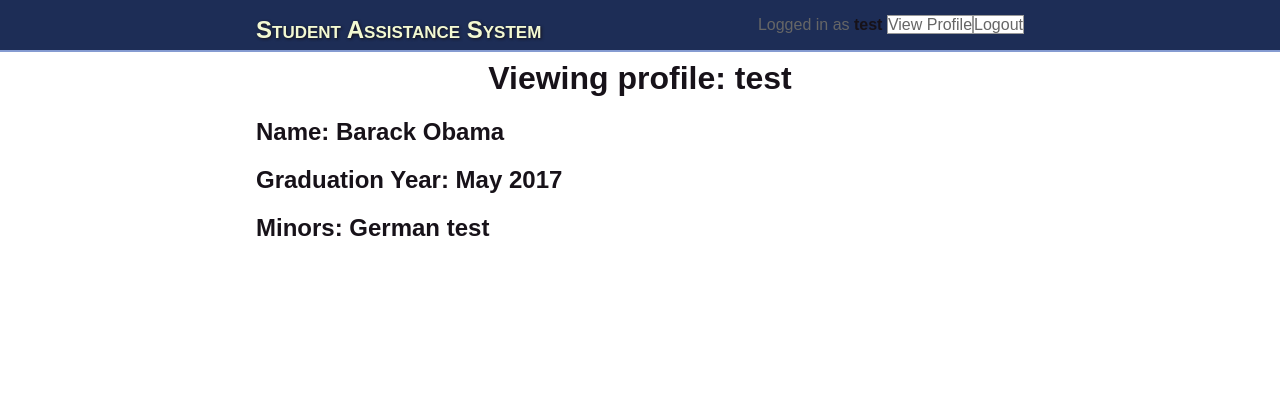
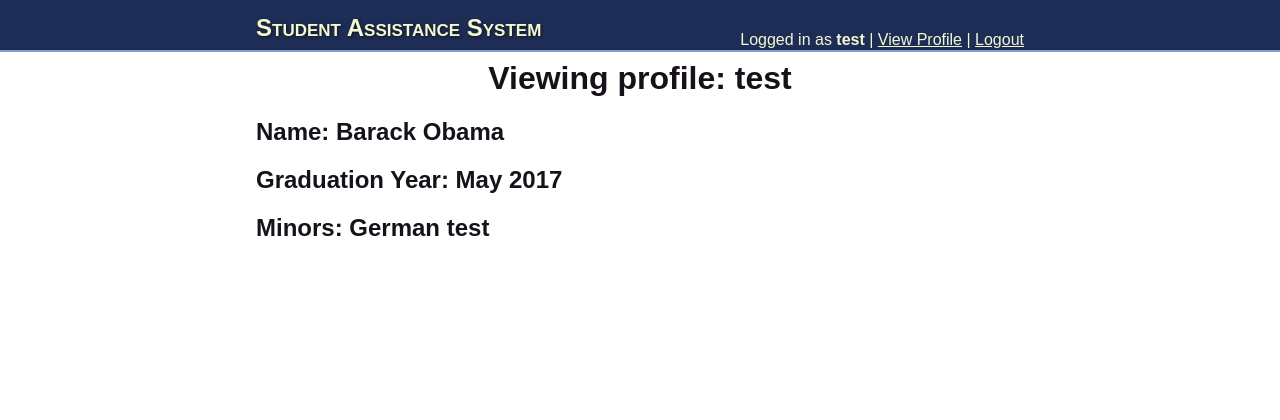
Before and after one commit to rinehart-eric/student-assistance-system, a Django app: a page that uses student_assistance_system/templates/student_assistance_system/base_site.html in a window 1280 px wide. Shown: the top 420 px of the page. Run offline with Django 3.2, Linux system fonts and the light colour scheme; a user stored in the database is signed in; data comes from the database, SQL or seed files in the repository.

Commit message:
Got the header to look nice-ish

```diff
--- a/student_assistance_system/static/student_assistance_system/style.css
+++ b/student_assistance_system/static/student_assistance_system/style.css
@@ -27,12 +27,13 @@ div#logo {
     float: left;
     width: 45%;
     height: 100%;
+    line-height: 55px;
+    vertical-align: middle;
 }
 
 div#logo a {
     text-decoration: none;
     color: #F3F9D2;
-    margin: 0px;
     font-size: 1.5em;
     font-weight: bold;
     font-variant: small-caps;
@@ -48,21 +49,13 @@ div#links {
     width: 45%;
     height: 100%;
     margin-left: auto;
+    padding-top: 1px;
+    line-height: 45px;
+    vertical-align: bottom;
 }
 
-div#links p {
-    color: #666666;
-}
-
-div#links p a {
-    color: #666666;
-    background: #FFFFFF;
-    text-decoration: none;
-    border: 1px solid #999999;
-}
-
-div#links p a:hover {
-    background: #EEEEEE;
+div#links p, div#links p b, div#links p a {
+    color: #F3F9D2;
 }
 
 div#content {
--- a/student_assistance_system/templates/student_assistance_system/base_site.html
+++ b/student_assistance_system/templates/student_assistance_system/base_site.html
@@ -10,8 +10,8 @@
 <body>
     <div id="top"><div id="header">
         <div id="logo"><a href="{% url 'student_assistance_system:index' %}">Student Assistance System</a></div>
-        <div id="links"><p>Logged in as <b>{{ user.get_username }}</b> <a
-            href="{% url 'student_assistance_system:profile' %}">View Profile</a><a
+        <div id="links"><p>Logged in as <b>{{ user.get_username }}</b> | <a
+            href="{% url 'student_assistance_system:profile' %}">View Profile</a> | <a
             href="{% url 'student_assistance_system:logout' %}">Logout</a></p>
         </div></div>
     </div><div id="content">
```
